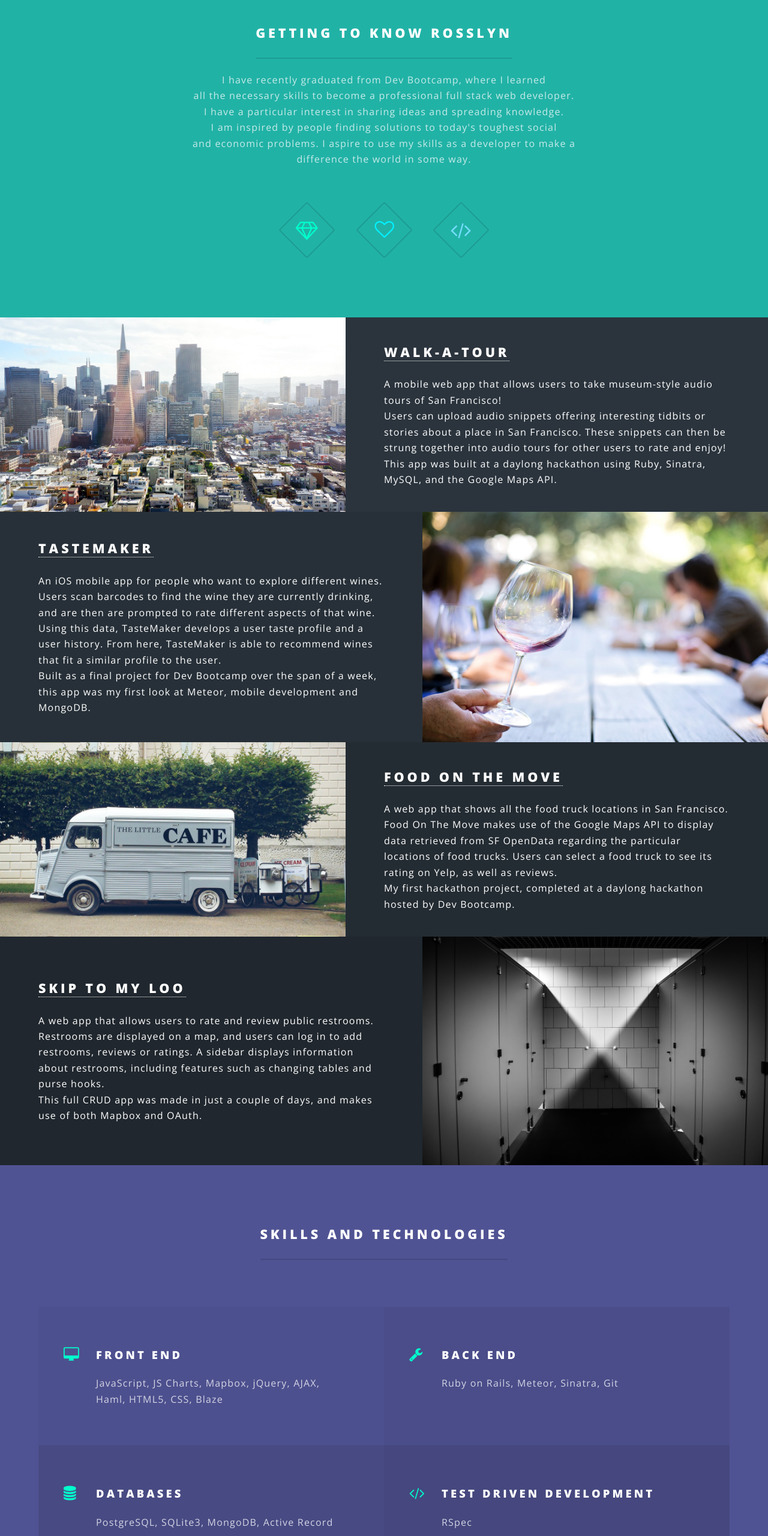
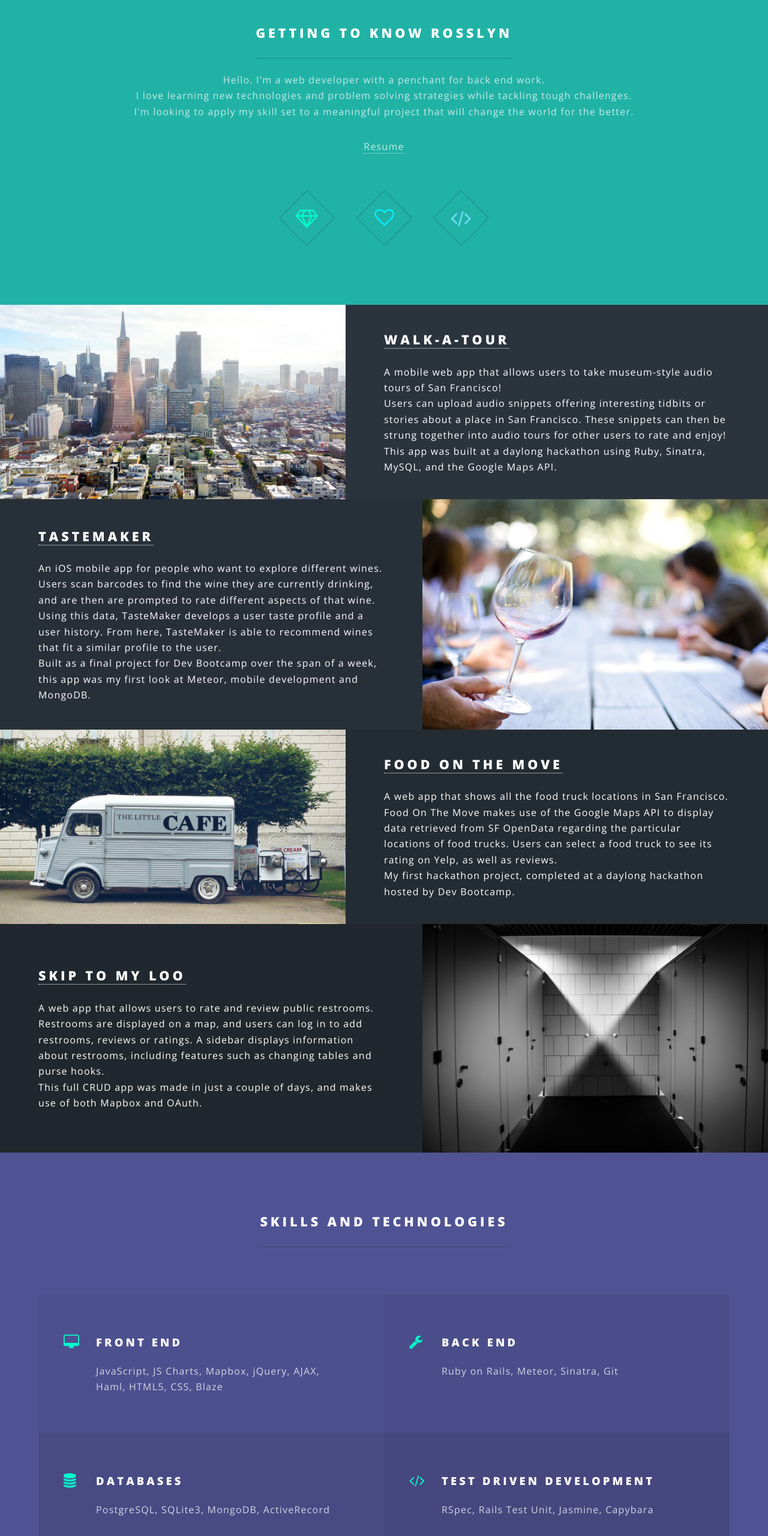
Before and after one commit to rsinclairchin/lookatmenow, a plain HTML site: page index.html in a window 1280 px wide. Shown: the part 860-3420 px from the top of the page at 60% size. Drawn offline with nearby package versions, Linux system fonts and the light colour scheme.

Commit message:
add resume, mess around with about me

```diff
--- a/index.html
+++ b/index.html
@@ -59,12 +59,10 @@
 						<div class="inner">
 							<header class="major">
 								<h2>Getting To Know Rosslyn</h2>
-								<p>I have recently graduated from Dev Bootcamp, where I learned </br>
-									all the necessary skills to become a professional full stack web developer.</br>
-									I have a particular interest in sharing ideas and spreading knowledge.</br>
-									I am inspired by people finding solutions to today's toughest social</br>
-									and economic problems. I aspire to use my skills as a developer to make a </br>
-									difference the world in some way.</p>
+								<p>Hello. I'm a web developer with a penchant for back end work.</br>
+								I love learning new technologies and problem solving strategies while tackling tough challenges.</br>
+								I'm looking to apply my skill set to a meaningful project that will change the world for the better.</p>
+									<p> <a href="rosslyn.pdf">Resume</a> </p>
 							</header>
 							<ul class="icons major">
 								<li><span class="icon fa-diamond major style1"><span class="label">Lorem</span></span></li>
@@ -131,11 +129,11 @@
 								</li>
 								<li class="icon fa-database">
 									<h3>Databases</h3>
-									<p>PostgreSQL, SQLite3, MongoDB, Active Record</p>
+									<p>PostgreSQL, SQLite3, MongoDB, ActiveRecord</p>
 								</li>
 								<li class="icon fa-code">
 									<h3>Test Driven Development</h3>
-									<p>RSpec</p>
+									<p>RSpec, Rails Test Unit, Jasmine, Capybara</p>
 								</li>
 							</ul>
 						</div>
@@ -146,6 +144,7 @@
 						<div class="inner">
 							<header>
 								<h2>Thirsting For More?</h2>
+								<p>Get in touch.</p>
 							</header>
 <!-- 							<ul class="actions vertical">
 								<li><a href="www.github.com/rsinclairchin" class="button fit special">Github</a></li>
```
Also changed, not shown: 1 other file.
